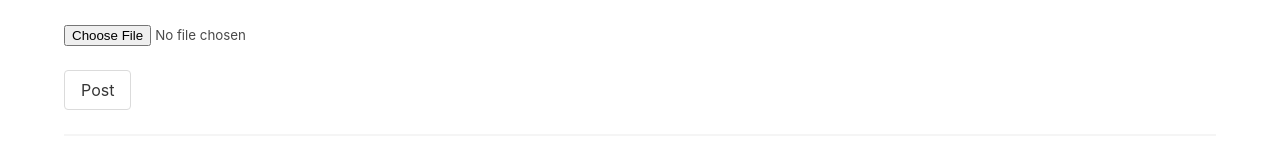
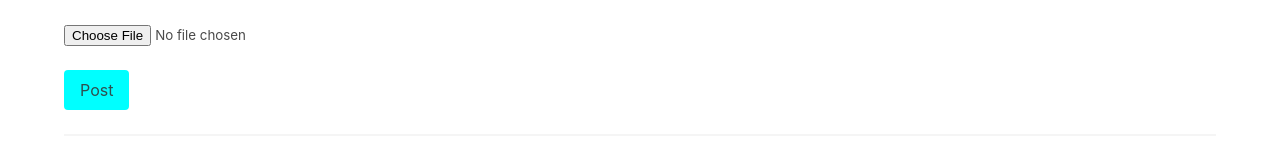
Before and after one commit to graziang1/FitnessApp, a Vue app in the folder client/: page /Login in a window 1280 px wide. Both pictures are taken after typing "name@example.com", "Sample123" into the empty fields and a click on the button "Login". Shown: the part 333-493 px from the top of the page. Built offline with nearby package versions, Linux system fonts and the light colour scheme.

Commit message:
Added a view user function to admin panel

```diff
--- a/client/src/components/Sidebar.vue
+++ b/client/src/components/Sidebar.vue
@@ -50,15 +50,25 @@
 
 
   <div class="panel-block">
-    <button class="button is-link is-info is-outlined is-fullwidth">
+    <button class="button is-link is-info is-outlined is-fullwidth" id="view">
+      View
+    </button>
+    <button class="button is-link is-info is-outlined is-fullwidth" id="add">
       Add
     </button>
-    <button class="button is-link is-info is-outlined is-fullwidth">
+    <button class="button is-link is-info is-outlined is-fullwidth" id="edit">
       Edit
     </button>
-    <button class="button is-link is-info is-outlined is-fullwidth">
+    <button class="button is-link is-info is-outlined is-fullwidth" id="delete">
       Delete
     </button>
   </div>
 </nav>
 </template>
+
+
+
+
+<style>
+
+</style>
--- a/client/src/views/FitnessTracker.vue
+++ b/client/src/views/FitnessTracker.vue
@@ -80,4 +80,9 @@ export default {
     .card {
         margin-bottom: 30px ;
     }
+    #inputGroupFileAddon04 {
+        background-color:aqua;
+        border:1px;
+        color: darkslategray;
+    }
 </style>
--- a/client/src/views/WaterTracker.vue
+++ b/client/src/views/WaterTracker.vue
@@ -5,7 +5,7 @@
         <br>
         <img class="wrap" src="../assets/water.jpg" style="width:125px;height:125px;border-radius:50%;" alt="waterbottle">
 
-        <input type="range" value="0" min="0" max="100" oninput="this.nextElementSibling.value = this.value">
+        <input type="range" value="0" min="0" max="128" oninput="this.nextElementSibling.value = this.value">
         <output id="out">0</output> ounces
         <br><br>        <br><br>        <br><br>        <br><br>        <br><br>
     </form>
```
